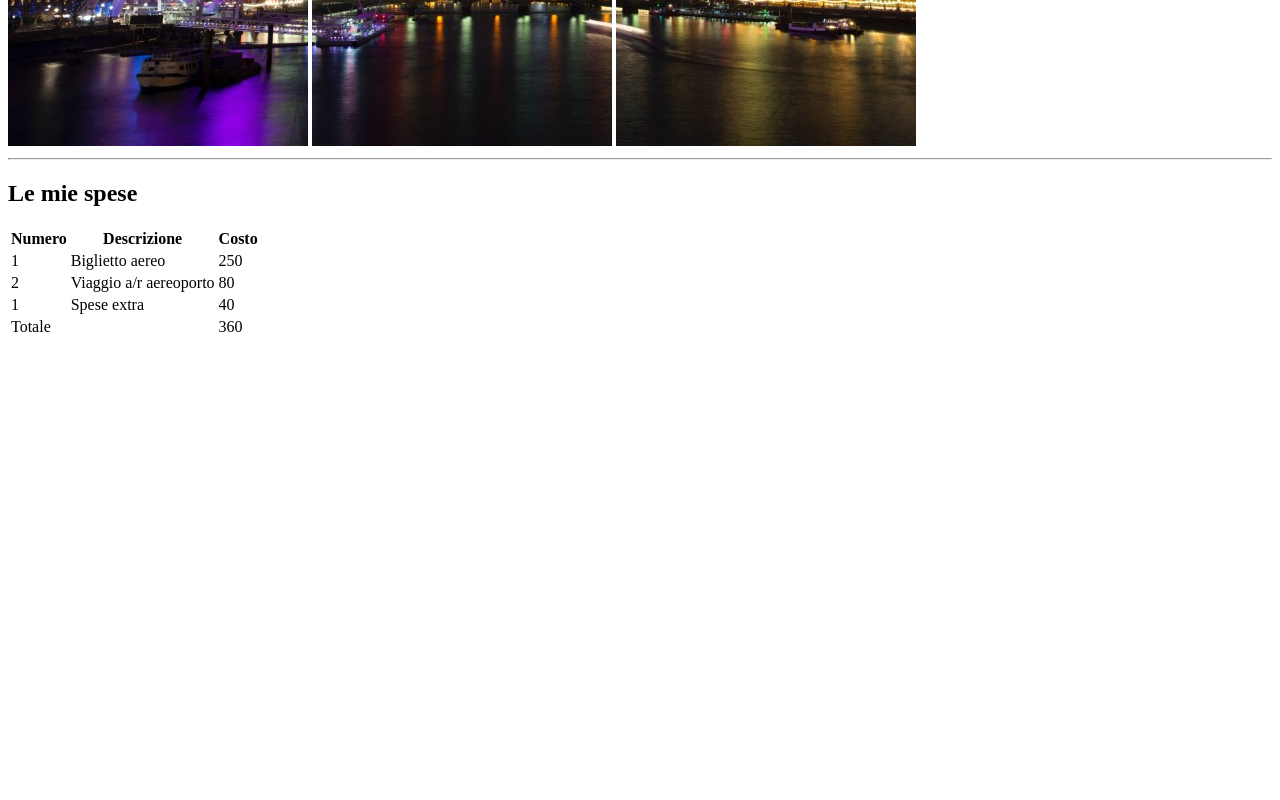
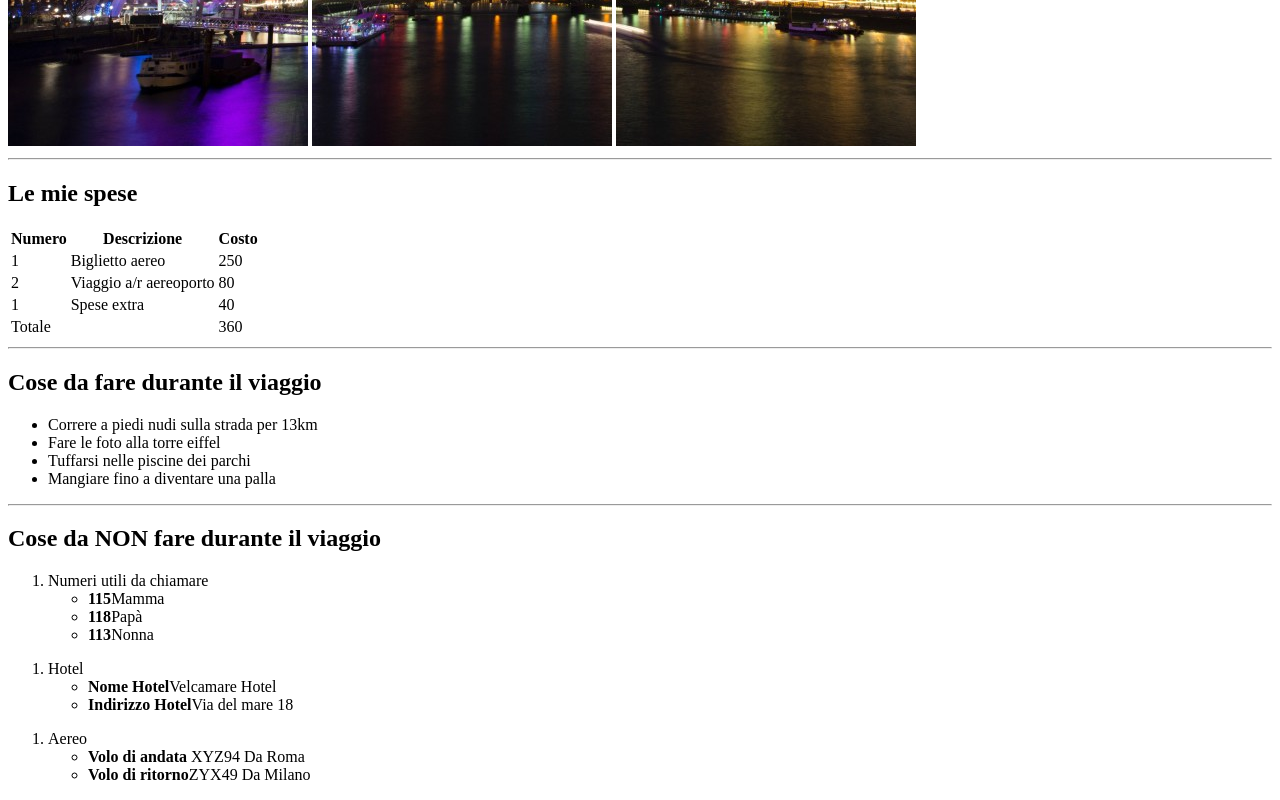
Before and after one commit to Alessandroang/Tester, a plain HTML site: page index.html in a window 1280 px wide. Shown: the part 534-1334 px from the top of the page. Before the commit the page ends 881 px from the top, so only its background shows below. Drawn offline with Linux system fonts and the light colour scheme.

Commit message:
Add section

```diff
--- a/index.html
+++ b/index.html
@@ -9,9 +9,9 @@
 <body>
     <header>
         <h1>Il mio viaggio a Londra</h1>
-        <img src="pexels-bill-emrich-230794-0.jpg" alt="Foto0">
-        <img src="pexels-bill-emrich-230794-1.jpg" alt="Foto1">
-        <img src="pexels-bill-emrich-230794-2.jpg" alt="Foto2">
+        <img src="./images/pexels-bill-emrich-230794-0.jpg" alt="Foto0">
+        <img src="./images/pexels-bill-emrich-230794-1.jpg" alt="Foto1">
+        <img src="./images/pexels-bill-emrich-230794-2.jpg" alt="Foto2">
         <hr>
         <main>
             <section>
@@ -49,6 +49,45 @@
                       </tfoot>
                 </table>
             </section>
+            <hr>
+            <section>
+                <h2>Cose da fare durante il viaggio</h2>
+                <ul>
+                    <li>Correre a piedi nudi sulla strada per 13km</li>
+                    <li>Fare le foto alla torre eiffel</li>
+                    <li>Tuffarsi nelle piscine dei parchi</li>
+                    <li>Mangiare fino a diventare una palla</li>
+                </ul>
+            </section>
+            <hr>
+            <section>
+                <h2>Cose da NON fare durante il viaggio</h2>
+                <ol>
+                    <li>Numeri utili da chiamare
+                        <ul>
+                            <li><strong>115</strong>Mamma</li>
+                            <li><strong>118</strong>Papà</li>
+                            <li><strong>113</strong>Nonna</li>
+                        </ul>
+                    </li>
+                </ol>
+                <ol>
+                    <li>Hotel
+                        <ul>
+                            <li><strong>Nome Hotel</strong>Velcamare Hotel</li>
+                            <li><strong>Indirizzo Hotel</strong>Via del mare 18</li>
+                        </ul>
+                    </li>
+                </ol>
+                <ol>
+                    <li>Aereo
+                        <ul>
+                            <li><strong>Volo di andata</strong> XYZ94 Da Roma</li>
+                            <li><strong>Volo di ritorno</strong>ZYX49 Da Milano</li>
+                        </ul>
+                    </li>
+                </ol>
+            </section>
         </main>
     </header>
 </body>
```
Also changed, not shown: images/pexels-bill-emrich-230794-0.jpg (renamed from pexels-bill-emrich-230794-0.jpg), images/pexels-bill-emrich-230794-1.jpg (renamed from pexels-bill-emrich-230794-1.jpg), images/pexels-bill-emrich-230794-2.jpg (renamed from pexels-bill-emrich-230794-2.jpg).
